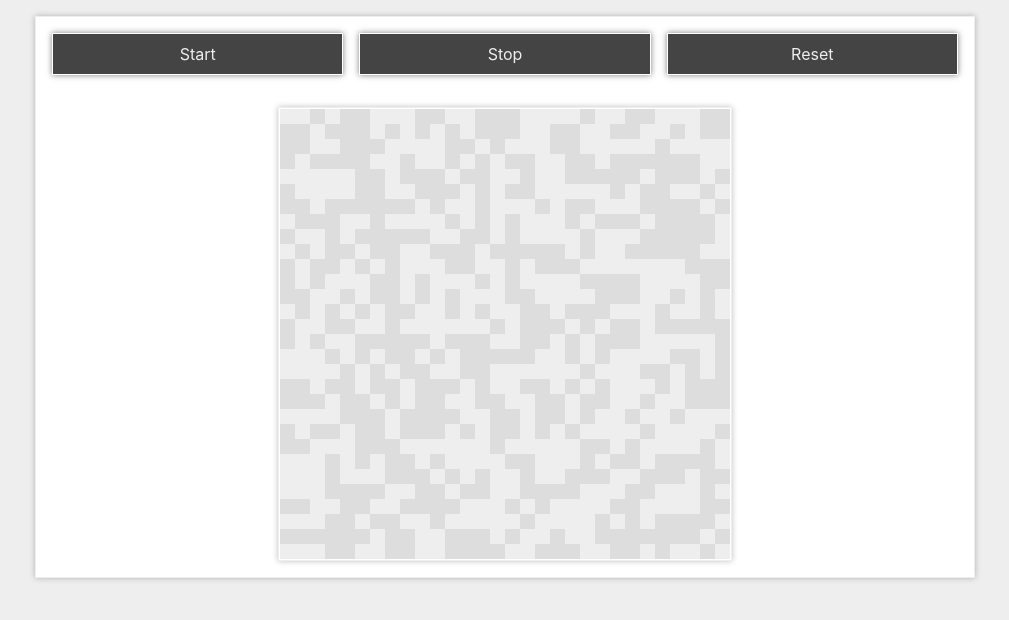
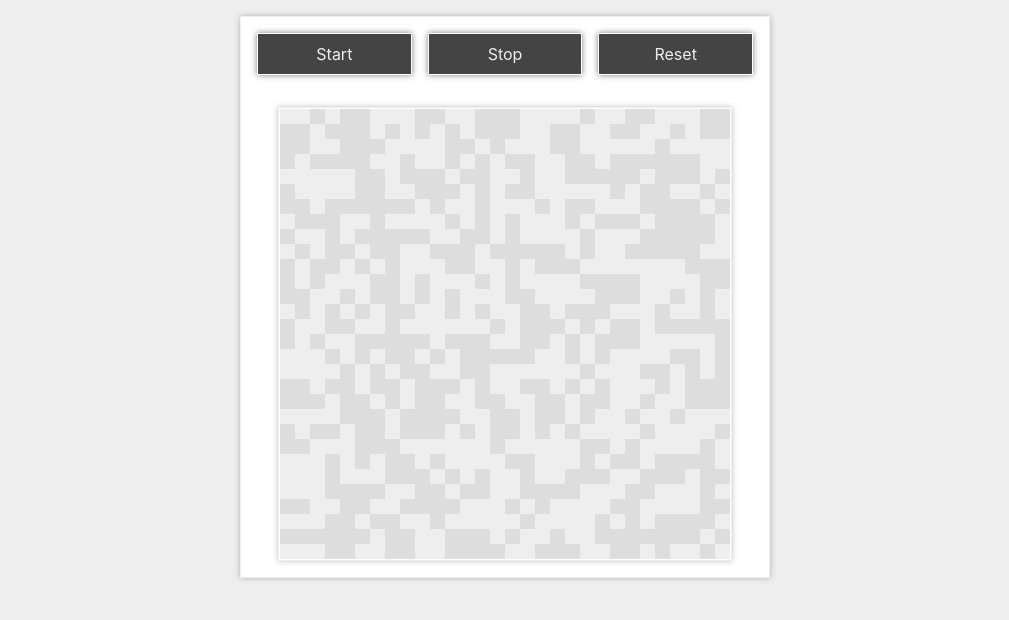
Before and after one commit to nmtmason/build-the-game-of-life, a React (Create React App) app: page / in a window 1280 px wide. Shown: the top 620 px of the page, without its empty margins (135-1144 px from the left). Built offline with nearby package versions, Linux system fonts and the light colour scheme.

Commit message:
Amend container width

```diff
--- a/src/App.jsx
+++ b/src/App.jsx
@@ -10,9 +10,9 @@ import Controls from './components/Controls.jsx'
 
 const Container = styled('div')`
   margin: 0 auto;
-  width: 100%;
-  min-width: 500px;
-  max-width: 940px;
+  width: 530px;
+  min-width: 530px;
+  max-width: 530px;
   border: 1px solid #eee;
   box-shadow: 0 0 6px rgba(0, 0, 0, 0.25);
   padding: 1rem;
```
